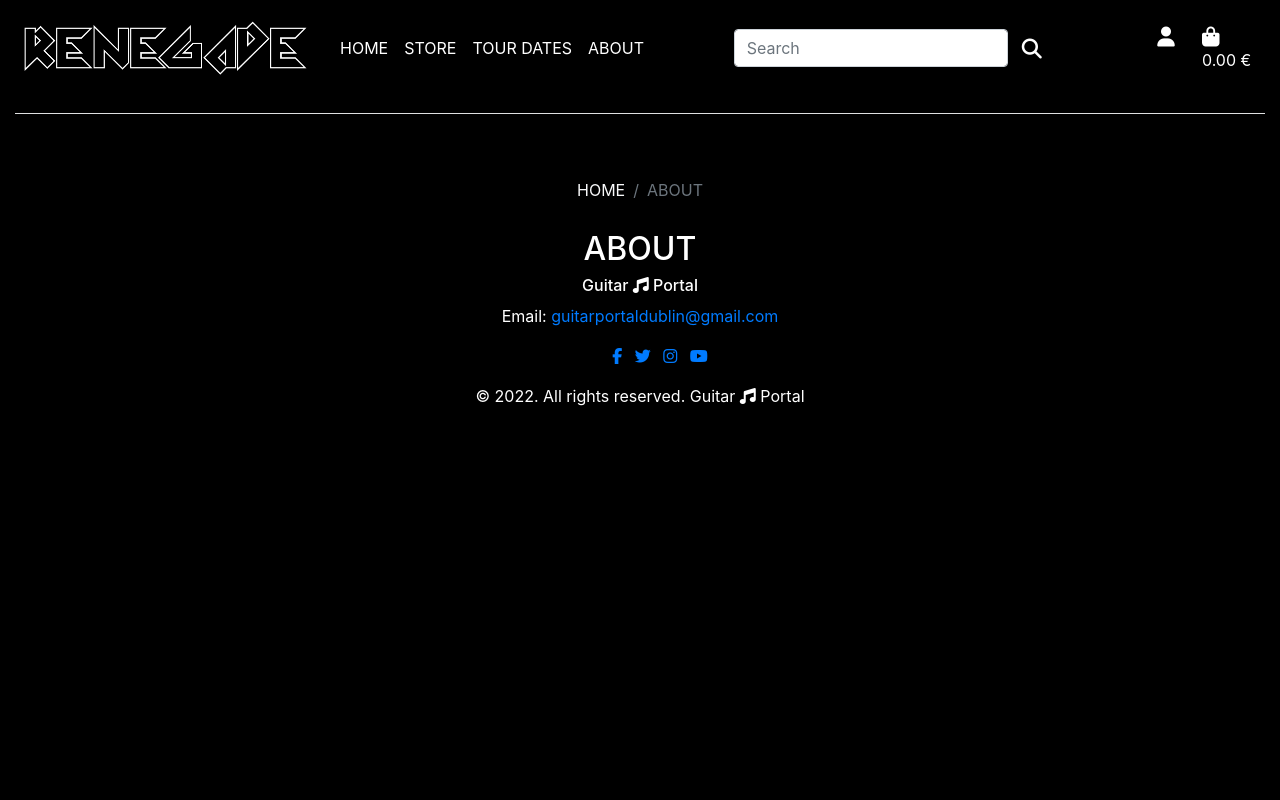
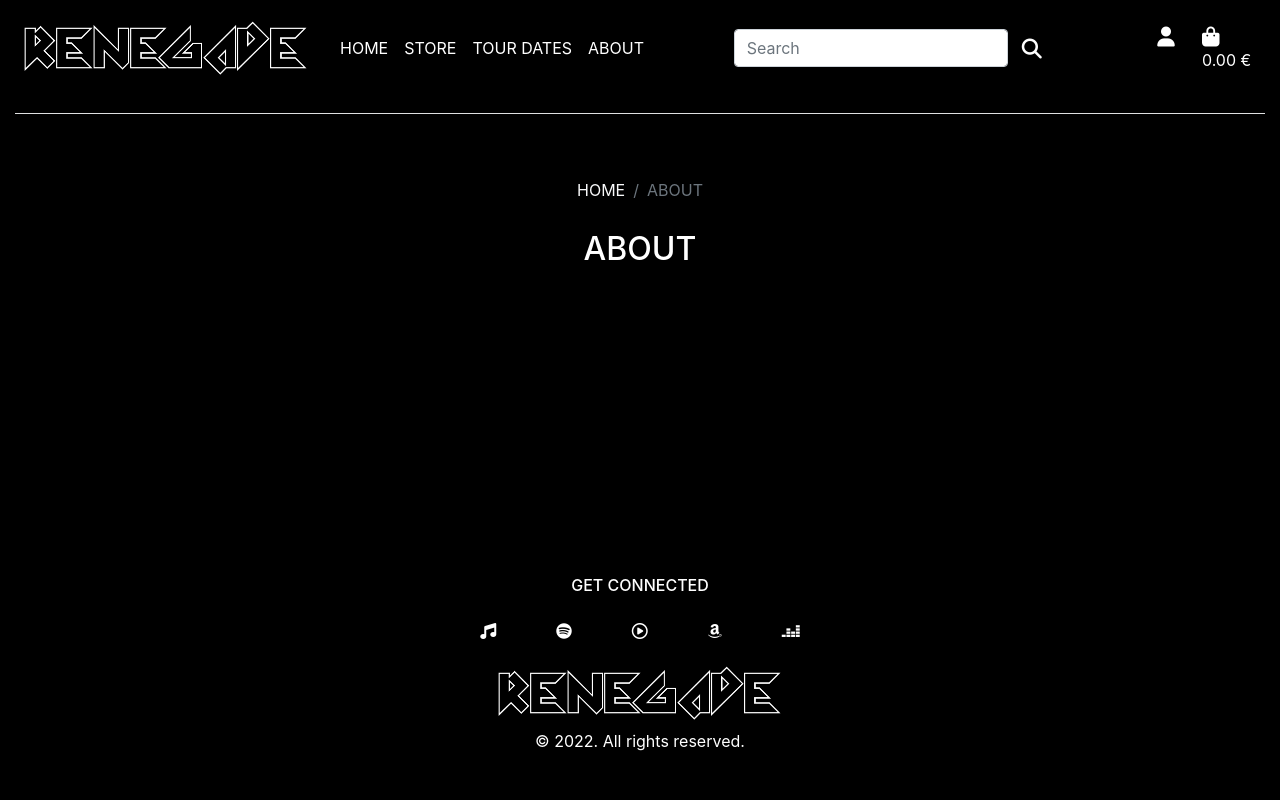
Before and after one commit to Code-Institute-Submissions/Renegade, a Django app: page /about/ in a window 1280 px wide. Run offline with Django 3.2, Linux system fonts and the light colour scheme; some libraries are stand-ins or nearby versions.

Commit message:
adjusted the about page and added video

```diff
--- a/about/models.py
+++ b/about/models.py
@@ -24,6 +24,7 @@ class Member(models.Model):
     genre = models.ManyToManyField(Genre)
     instrument = models.ManyToManyField(Instrument)
     description = models.TextField(default=False)
+    image_url = models.URLField(max_length=1024, null=True, blank=True)
     image = models.ImageField(null=True, blank=True)
 
     @property
--- a/about/templates/about/about.html
+++ b/about/templates/about/about.html
@@ -20,22 +20,43 @@
     </div>
 
     <!-- MEMBER INFO -->
-    <div class="container w-100">
+    <!-- <div class="container-fluid"> -->
+    <div class="row member">
         {% for member in member %}
-        <div class="row member">
-            <div class="col-12 col-md-6 offset-lg2 align-self-center">
-                <img class="img-fluid" src="/media/no-img.jpg" alt="{{ member.name }}">
+        <div class="row my-5">
+            {% if member.image %}
+            <div class="col-12 col-md-6 offset-lg2 profile">
+                <img class="img-fluid" src="{{ member.image.url }}" alt="{{ member.name }}">
             </div>
+            {% else %}
+            <div class="col-12 col-md-6 offset-lg2 profile">
+                <img class="img-fluid" src="{{ MEDIA_URL }}noimage.png" alt="{{ member.name }}">
+            </div>
+            {% endif %}
             <div class="col-12 col-md-6 offset-lg2">
                 <div class="col-sm ">
-                    <p>{{ member.name }}</p>
-                    <p><strong>{{ member.birthdate }}</strong> Age: ({{ member.age }})</p>
-                    <p><strong>{{ member.town_or_city }}</strong> - {{ member.country }}</p>
+                    <p><strong>Name: </strong>{{ member.name }}</p>
+                    <p><strong>Born: </strong>{{ member.birthdate }} Age: ({{ member.age }})</p>
+                    <p><strong>Lived in: </strong>{{ member.town_or_city }} - {{ member.country }}</p>
+
+                    <p><strong>Genre: </strong>
+                        {% for genre in member.genre.all %}
+                        #{{ genre }}
+                        {% endfor %}
+                    </p>
+                    {% for instrument in member.instrument.all %}
+                    <p><strong>Role: </strong> {{ instrument }}</p>
+                    {% endfor %}
+
+
+                    <!-- <p>{{ member.genre.all }}</p>
+                    <p>{{ member.instrument.all }}</p> -->
                     <p>{{ member.description }}</p>
                 </div>
             </div>
-            {% endfor %}
         </div>
+        {% endfor %}
     </div>
+    <!-- </div> -->
 </div>
 {% endblock %}
--- a/home/templates/home/index.html
+++ b/home/templates/home/index.html
@@ -61,8 +61,7 @@
 <section class="new-song">
     <div class="col align-self-center mx-auto">
         <div class="text-center">
-            <iframe width="100%" height="800px" src="https://www.youtube.com/embed/IqFBuAfVE9g"
-                title="YouTube video player" frameborder="0"
+            <iframe src="https://www.youtube.com/embed/IqFBuAfVE9g" title="YouTube video player" frameborder="0"
                 allow="accelerometer; autoplay; clipboard-write; encrypted-media; gyroscope; picture-in-picture"
                 allowfullscreen></iframe>
         </div>
@@ -95,4 +94,5 @@
         </div>
     </div>
 </section>
+
 {% endblock %}
--- a/static/css/custom.css
+++ b/static/css/custom.css
@@ -114,10 +114,35 @@ body {
 
 /* ABOUT PAGE: MEMBER SECTION */
 .member {
-    margin: 150px 0;
+    margin: 150px auto;
+    width: 70%;
+}
+
+.profile {
+    max-width: 600px;
+
 }
 
 
+
+/* SONG SECTION */
+
+.new-song iframe {
+    height: fit-content;
+}
+
+
+/* FOOTER */
+
+.main-footer {
+    margin: 50px 0;
+}
+
+.footer-menu a {
+    text-decoration: none;
+    color: white;
+    margin: 15px 30px;
+}
 
 
 
--- a/templates/footer.html
+++ b/templates/footer.html
@@ -1,39 +1,26 @@
 {% load static %}
-<!-- Page Footer-->
+<!-- FOOTER-->
 <footer class="main-footer" id="footer">
-    <div class="container d-flex justify-content-center">
-        <div class="row">
-            <div class="text-center">
-                <div class="logo">
-                    <h6 class="text-white">Guitar <i class="fa fa-music"></i> Portal</h6>
-                </div>
-                <div class="contact-details">
-                    <p>Email: <a href="mailto:guitarportaldublin@gmail.com">guitarportaldublin@gmail.com</a></p>
-                    <ul class="social-menu">
-                        <li class="list-inline-item"><a href="https://facebook.com" target="_blank"><i
-                                    class="fa fa-facebook"></i></a>
-                        </li>
-                        <li class="list-inline-item"><a href="https://twitter.com" target="_blank"><i
-                                    class="fa fa-twitter"></i></a>
-                        </li>
-                        <li class="list-inline-item"><a href="https://instagram.com" target="_blank"><i
-                                    class="fa fa-instagram"></i></a>
-                        </li>
-                        <li class="list-inline-item"><a href="https://youtube.com" target="_blank"><i
-                                    class="fa fa-youtube"></i></a>
-                        </li>
-                    </ul>
+    <div class="container text-center">
+        <h6 class="text-white text-uppercase">Get Connected</h6>
+        <div class="d-flex justify-content-center  text-center footer-menu">
+            <a href="https://music.apple.com/us/listen-now" target="_blank"><i class="fa-solid fa-music"></i></a>
+            <a href="https://open.spotify.com/" target="_blank"><i class="fa-brands fa-spotify"></i></a>
+            <a href="https://www.youtube.com/" target="_blank"><i class="fa-regular fa-circle-play"></i></a>
+            <a href="https://music.amazon.com/" target="_blank"><i class="fa-brands fa-amazon"></i></a>
+            <a href="https://www.deezer.com/en/" target="_blank"><i class="fa-brands fa-deezer"></i></a>
+        </div>
+        <div class="copyrights">
+            <div class="container d-flex justify-content-center">
+                <div class="row">
+                    <div>
+                        <a class="footer-brand" href="{% url 'home' %}"><img src="/media/home/renegade-logo.png" alt=""
+                                width="300px"></a>
+                        <p class="text-center">&copy; 2022. All rights reserved. </p>
+                    </div>
                 </div>
             </div>
         </div>
     </div>
-    <div class="copyrights">
-        <div class="container d-flex justify-content-center">
-            <div class="row">
-                <div>
-                    <p>&copy; 2022. All rights reserved. Guitar <i class="fa fa-music"></i> Portal</p>
-                </div>
-            </div>
-        </div>
-    </div>
+
 </footer>
```
Also changed, not shown: about/migrations/0003_member_image_url.py (added).
